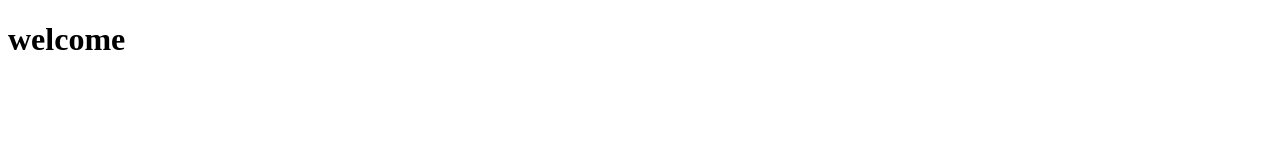
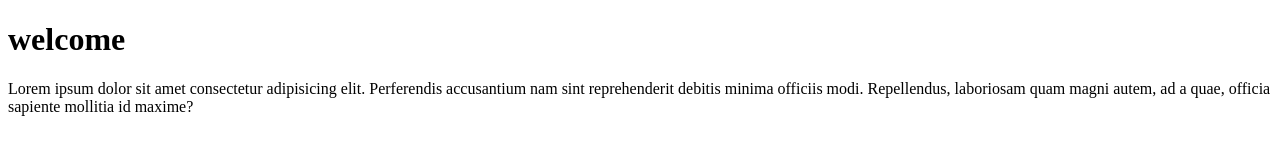
Before and after one commit to yessiho/workout, a plain HTML site: page index.html in a window 1280 px wide. Drawn offline with Linux system fonts and the light colour scheme.

Commit message:
Update index.html

```diff
--- a/index.html
+++ b/index.html
@@ -8,5 +8,6 @@
 </head>
 <body>
     <h1>welcome</h1>
+    <p>Lorem ipsum dolor sit amet consectetur adipisicing elit. Perferendis accusantium nam sint reprehenderit debitis minima officiis modi. Repellendus, laboriosam quam magni autem, ad a quae, officia sapiente mollitia id maxime?</p>
 </body>
 </html>
```
